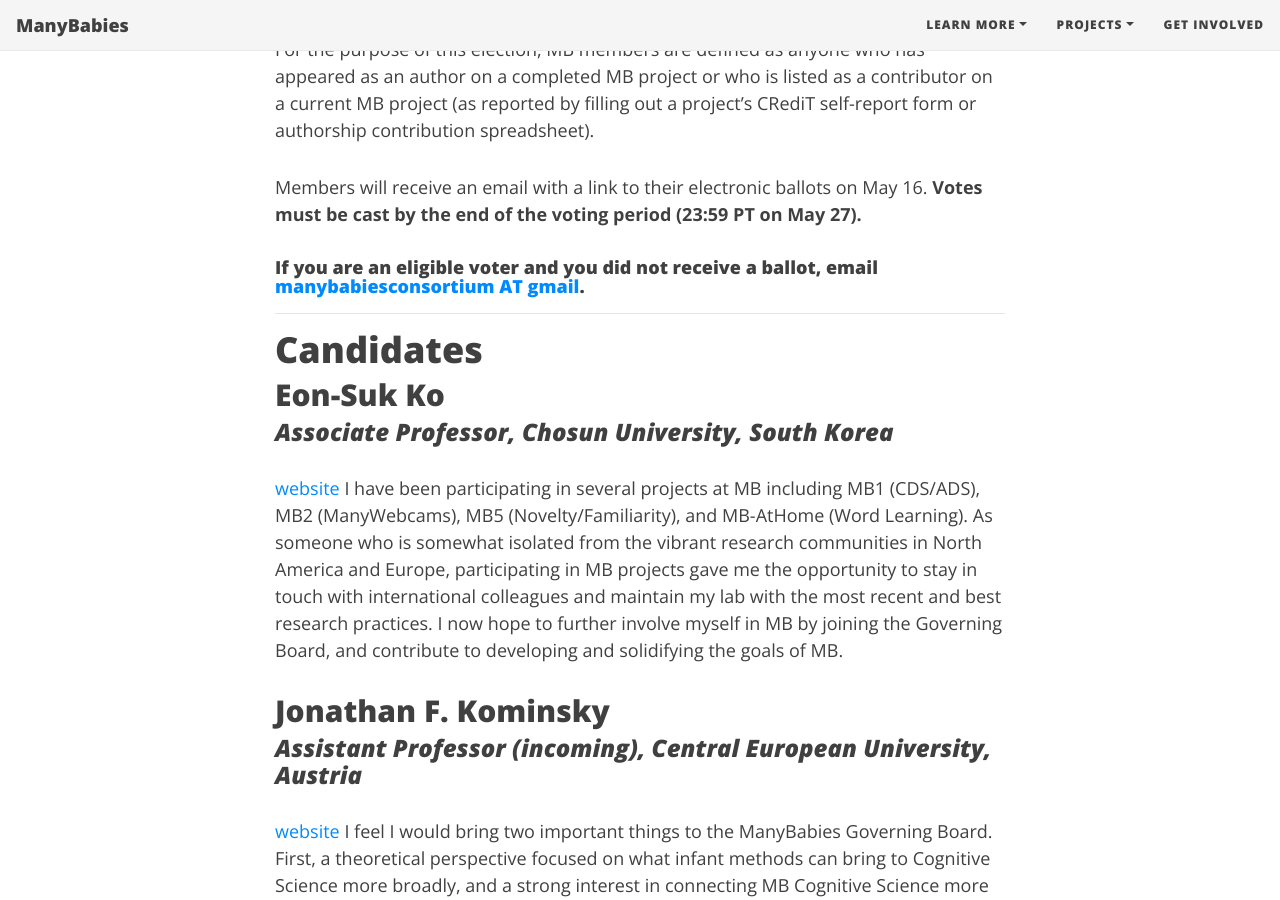
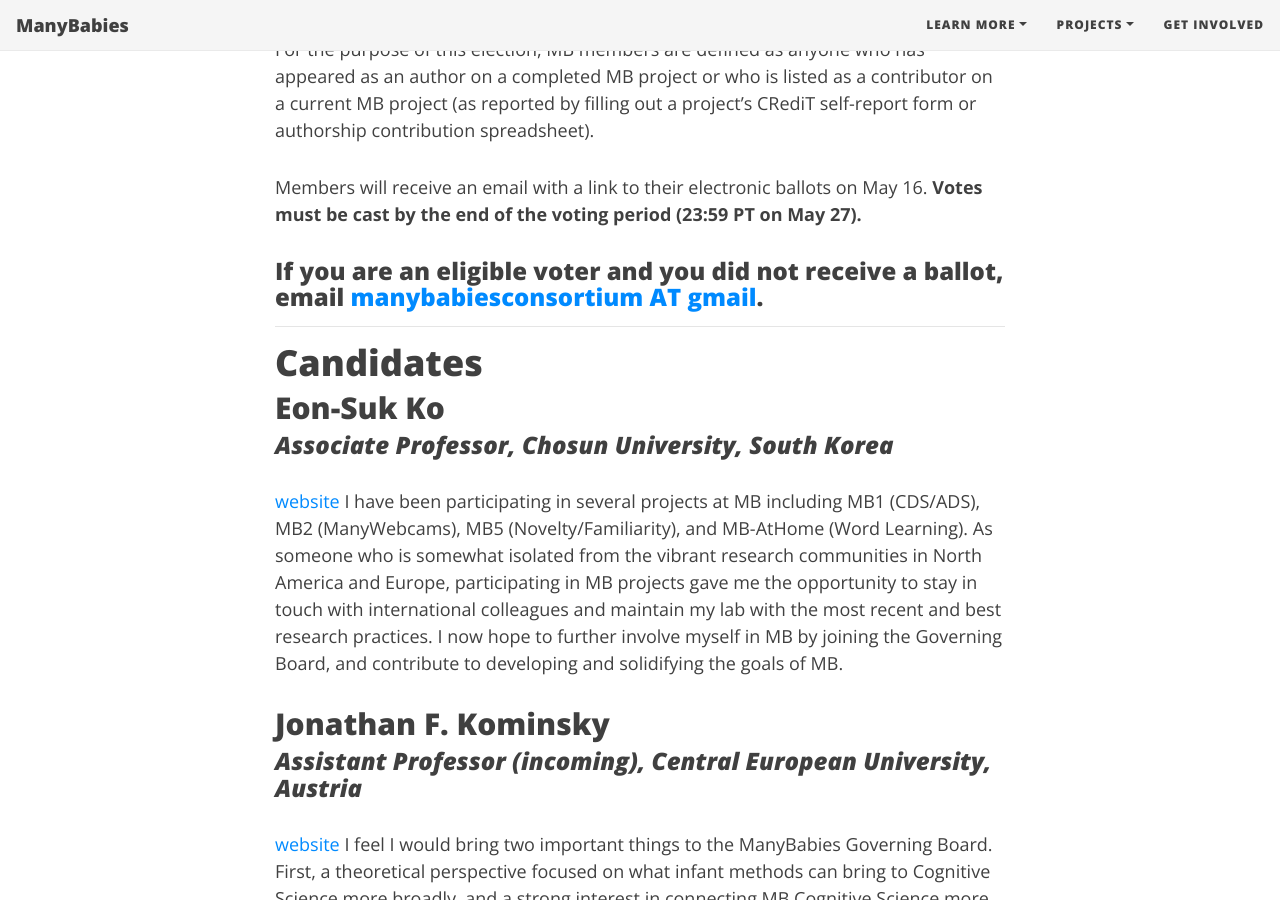
Before and after one commit to manybabies/manybabies.github.io, a Jekyll site: the page built from _posts/2022-05-16-GBElection.md, in a window 1280 px wide and 900 px high, scrolled down 388 px. Built offline with Jekyll 4.4.1, drawn with Linux system fonts in a browser that asks for light colours; nearby versions of some CDN libraries; some web fonts are replaced.

```diff
--- a/_posts/2022-05-16-GBElection.md
+++ b/_posts/2022-05-16-GBElection.md
@@ -12,7 +12,7 @@ For the purpose of this election, MB members are defined as anyone who has appea
 
 Members will receive an email with a link to their electronic ballots on May 16. **Votes must be cast by the end of the voting period (23:59 PT on May 27).**
 
-#### If you are an eligible voter and you did not receive a ballot, email [manybabiesconsortium AT gmail](mailto:manybabiesconsortium@gmail.com).
+### If you are an eligible voter and you did not receive a ballot, email [manybabiesconsortium AT gmail](mailto:manybabiesconsortium@gmail.com).
 
 ***
 
```
